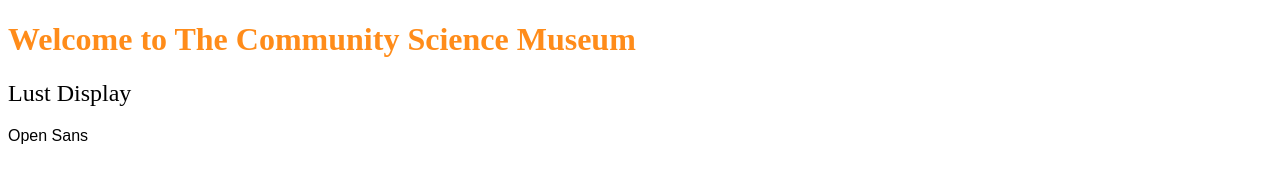
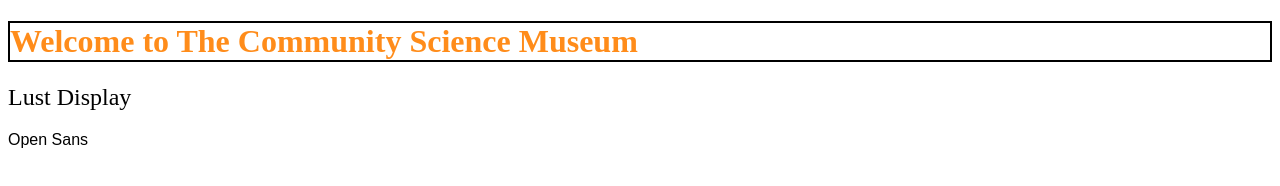
Before and after one commit to Sebbe92/CSM, a plain HTML site: page index.HTML in a window 1280 px wide. Drawn offline with Linux system fonts and the light colour scheme; a web font is replaced by a local one.

Commit message:
Update main.css

```diff
--- a/main.css
+++ b/main.css
@@ -3,7 +3,7 @@ h1 {
   font-weight: 700;
   font-style: normal;
   color: #ff8c1a;
-  border: 2px black;
+  border: 2px black solid;
 }
 h2 {
   font-family: lust-display, serif;
```
